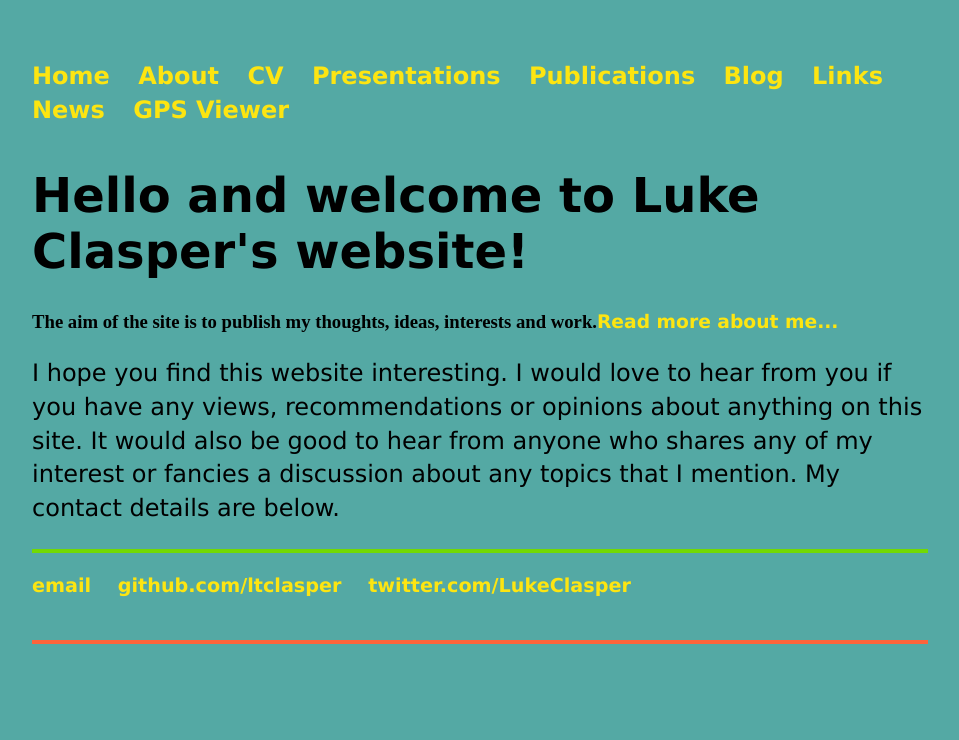
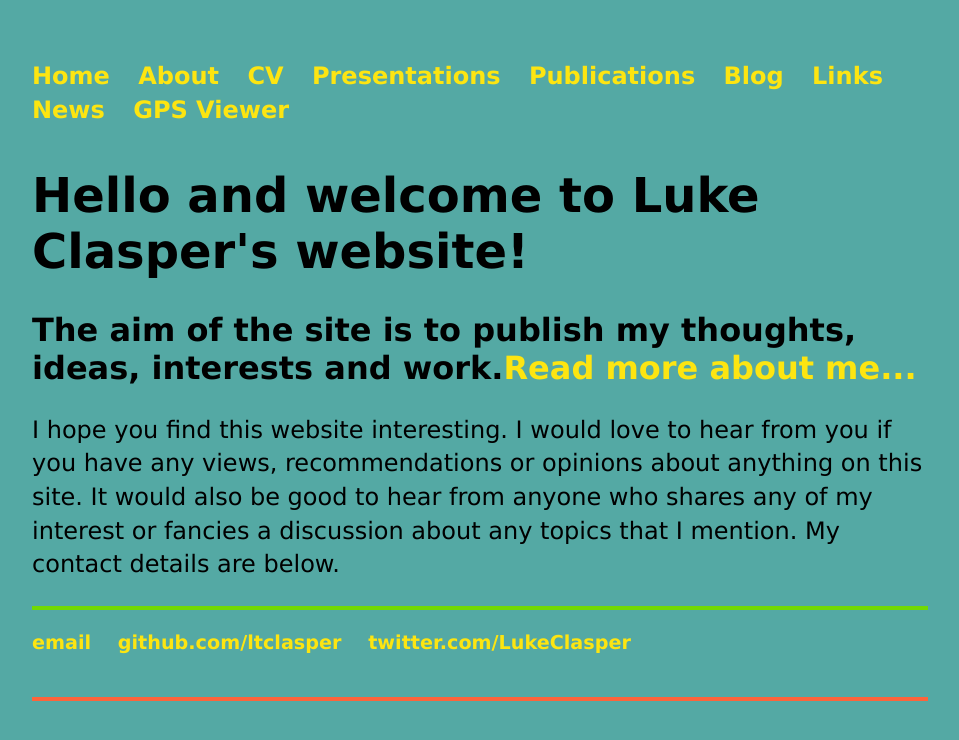
Before and after one commit to ltclasper/ltclasper.github.io, a Jekyll site: the page built from index.html, in a window 1280 px wide. Shown: the top 740 px of the page, without its empty margins (160-1119 px from the left). Built offline with Jekyll 4.4.1, drawn with Linux system fonts in a browser that asks for light colours.

```diff
--- a/index.html
+++ b/index.html
@@ -4,6 +4,6 @@ title: Luke Clasper
 ---
 <div class="blurb">
 	<h1>Hello and welcome to Luke Clasper's website!</h1>
-	<h3>The aim of the site is to publish my thoughts, ideas, interests and work.<a href="/about">Read more about me...</a></h3>
+	<h2>The aim of the site is to publish my thoughts, ideas, interests and work.<a href="/about">Read more about me...</a></h2>
 	<p>I hope you find this website interesting. I would love to hear from you if you have any views, recommendations or opinions about anything on this site. It would also be good to hear from anyone who shares any of my interest or fancies a discussion about any topics that I mention. My contact details are below.</p>
 </div><!-- /.blurb -->
```
